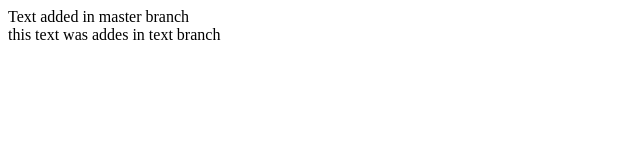
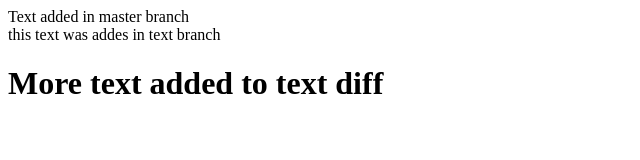
Before and after one commit to naseebDotDev/git-tesst, a plain HTML site: page index.html in a window 1280 px wide. Shown: the whole page, without its empty margins (0-640 px from the left). Drawn offline with Linux system fonts and the light colour scheme.

Commit message:
edit index.html for diff test

```diff
--- a/index.html
+++ b/index.html
@@ -8,5 +8,6 @@
   <body>
     <div>Text added in master branch</div>
     this text was addes in text branch
+    <h1>More text added to text diff</h1>
   </body>
 </html>
```
